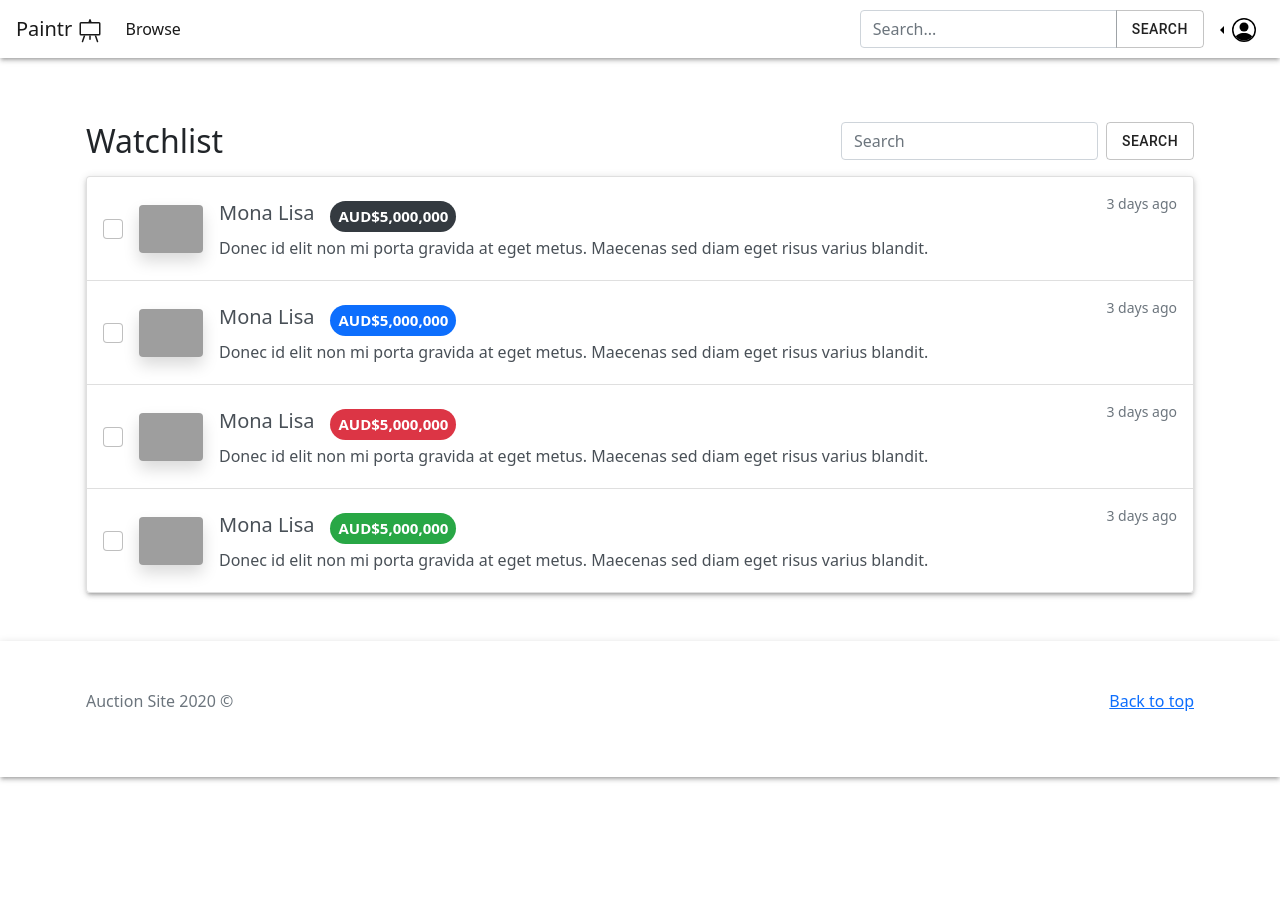
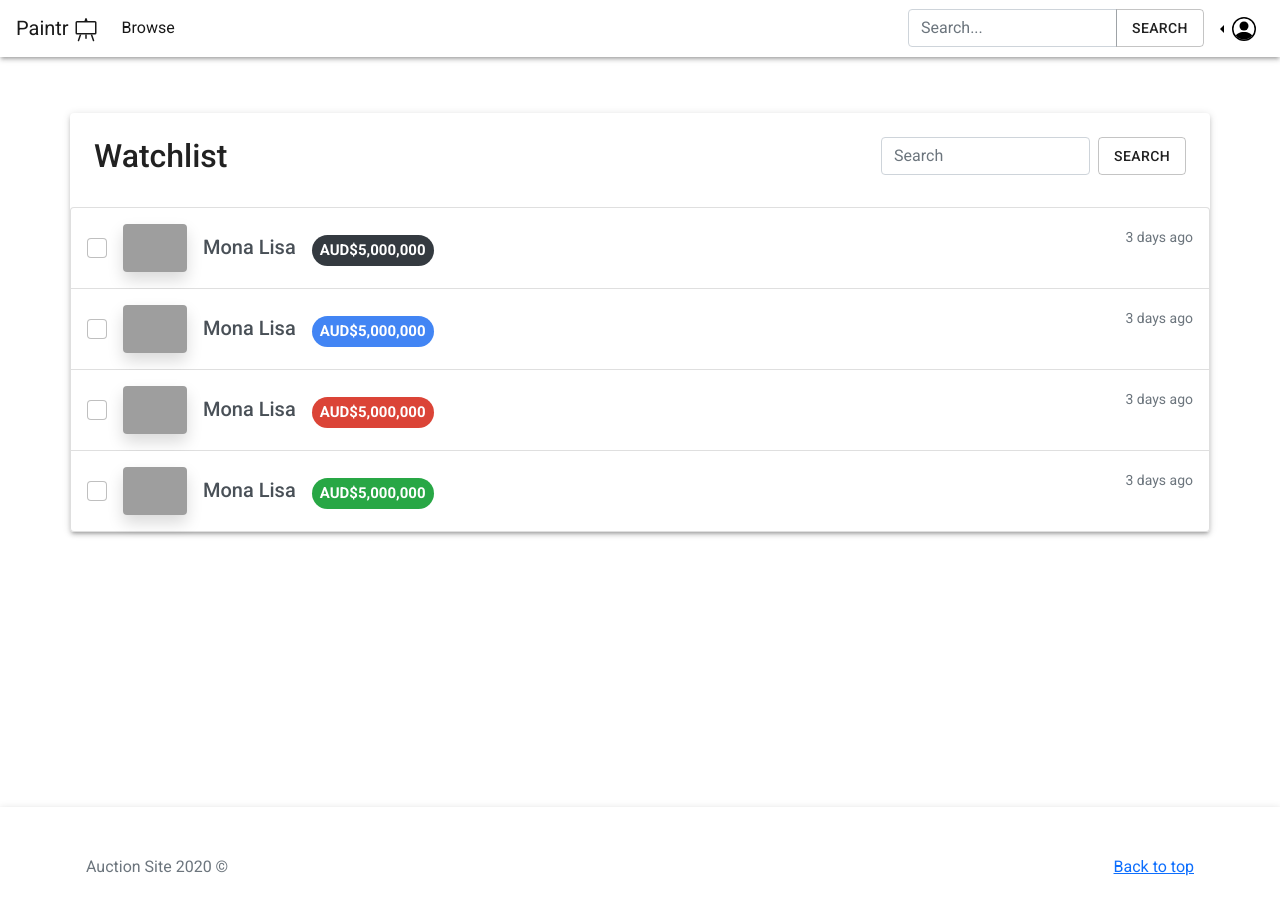
Before and after one commit to jamie-kieran-martin/bootstrap, a plain HTML site: page watchlist.html in a window 1280 px wide. Before the commit the page ends 800 px from the top, so only its background shows below. Drawn offline with nearby package versions, Linux system fonts and the light colour scheme; grey boxes are pictures that could not be loaded.

Commit message:
some changes

```diff
--- a/css/index.css
+++ b/css/index.css
@@ -1,4 +1,29 @@
+:root {
+  --primary: #4285F4;
+  --danger: #DB4437;
+}
 
+* {
+  font-family: "Roboto", "Helvetica", "Arial", sans-serif;
+}
+
+.bg-primary {
+  background-color: var(--primary) !important;
+}
+
+.btn-primary:hover {
+  background-color: var(--primary) !important;
+  border-color: var(--primary) !important;
+}
+
+.bg-danger {
+  background-color: var(--danger) !important;
+}
+
+.btn-danger:hover {
+  background-color: var(--danger) !important;
+  border-color: var(--danger) !important;
+}
 
 .pointer {
   cursor: pointer;
@@ -25,7 +50,6 @@ nav.outline-dark, footer {
 }
 
 .btn {
-    cursor: pointer;
     margin: 0;
     display: inline-flex;
     outline: 0;
@@ -42,7 +66,6 @@ nav.outline-dark, footer {
     font-size: 0.875rem;
     box-sizing: border-box;
     transition: background-color 250ms cubic-bezier(0.4, 0, 0.2, 1) 0ms,box-shadow 250ms cubic-bezier(0.4, 0, 0.2, 1) 0ms,border 250ms cubic-bezier(0.4, 0, 0.2, 1) 0ms;
-    font-family: "Roboto", "Helvetica", "Arial", sans-serif;
     font-weight: 500;
     line-height: 1.75;
     border-radius: 4px;
--- a/watchlist.html
+++ b/watchlist.html
@@ -9,10 +9,11 @@
   <!-- Bootstrap CSS -->
   <link rel="stylesheet" href="https://stackpath.bootstrapcdn.com/bootstrap/5.0.0-alpha1/css/bootstrap.min.css"
     integrity="sha384-r4NyP46KrjDleawBgD5tp8Y7UzmLA05oM1iAEQ17CSuDqnUK2+k9luXQOfXJCJ4I" crossorigin="anonymous">
+  <link rel="stylesheet" href="https://fonts.googleapis.com/css?family=Roboto:300,400,500,700&amp;display=swap">
 
   <link rel="stylesheet" href="css/index.css" />
 
-  <title>Hello, world!</title>
+  <title>Paintr | Watchlist</title>
 </head>
 
 <body>
@@ -37,7 +38,7 @@
       <div class="collapse navbar-collapse" id="navbarSupportedContent">
         <ul class="navbar-nav mr-auto mb-2 mb-lg-0">
           <li class="nav-item">
-            <a class="nav-link active" aria-current="page" href="#">Browse</a>
+            <a class="nav-link active" aria-current="page" href="index.html">Browse</a>
           </li>
         </ul>
 
@@ -76,9 +77,9 @@
       </div>
   </nav>
 
-  <main class="py-5">
-    <section class="container">
-      <nav class="navbar my-2">
+  <main class="py-5" style="min-height: 750px;">
+    <section class="container paper px-0">
+      <nav class="navbar my-2 p-4">
         <h2 class="my-auto">Watchlist</h2>
 
         <form class="d-flex">
@@ -87,7 +88,7 @@
         </form>
       </nav>
 
-      <section class="list-group paper">
+      <section class="list-group">
         <a href="item.html" class="list-group-item list-group-item-action d-flex align-items-center">
           <input class="form-check-input my-auto mr-3" type="checkbox" value="" aria-label="...">
           <img src="img/mona-lisa.jpg" class="shadow object-cover mr-3" style="max-width: 64px;" height="auto"
@@ -100,9 +101,7 @@
               </h5>
               <small class="text-muted">3 days ago</small>
             </div>
-            <p class="mb-1">Donec id elit non mi porta gravida at eget metus. Maecenas sed diam eget risus varius
-              blandit.
-            </p>
+
           </div>
         </a>
 
@@ -118,9 +117,7 @@
               </h5>
               <small class="text-muted">3 days ago</small>
             </div>
-            <p class="mb-1">Donec id elit non mi porta gravida at eget metus. Maecenas sed diam eget risus varius
-              blandit.
-            </p>
+
           </div>
         </a>
 
@@ -136,9 +133,7 @@
               </h5>
               <small class="text-muted">3 days ago</small>
             </div>
-            <p class="mb-1">Donec id elit non mi porta gravida at eget metus. Maecenas sed diam eget risus varius
-              blandit.
-            </p>
+
           </div>
         </a>
 
@@ -154,9 +149,7 @@
               </h5>
               <small class="text-muted">3 days ago</small>
             </div>
-            <p class="mb-1">Donec id elit non mi porta gravida at eget metus. Maecenas sed diam eget risus varius
-              blandit.
-            </p>
+
           </div>
         </a>
 
```
Also changed, not shown: create_item.html (+3 -2 lines), index.html (+9 -14 lines), item.html (+8 -9 lines), 1 other file.
